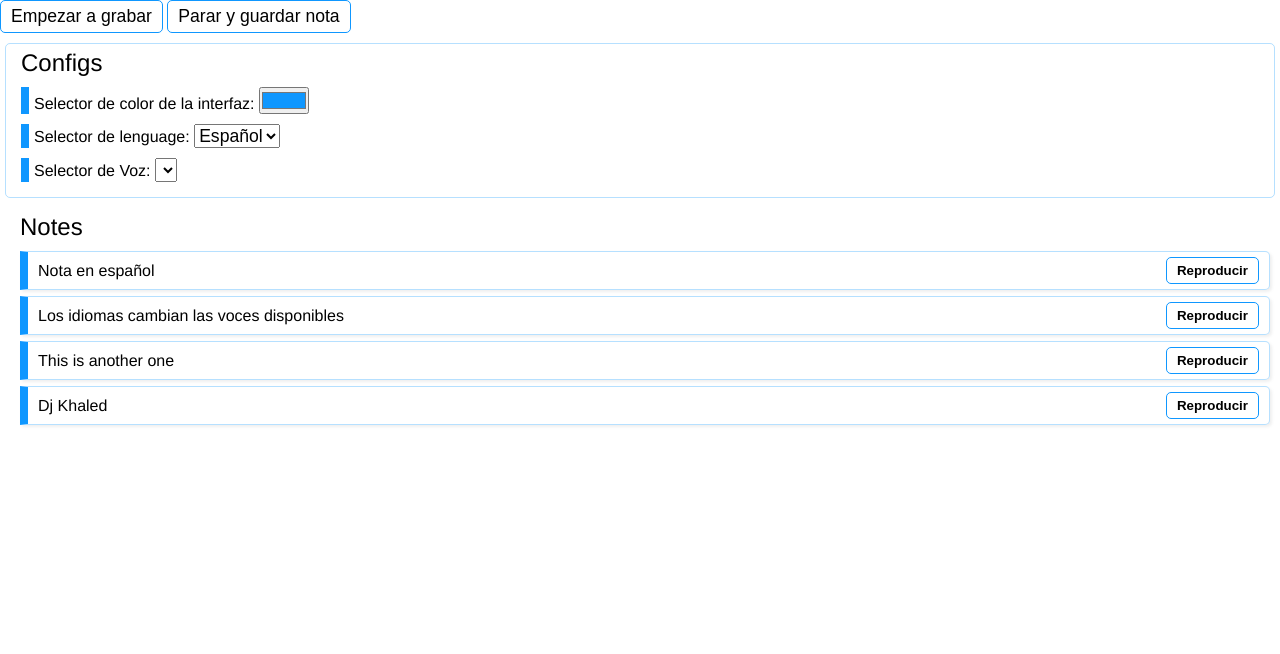
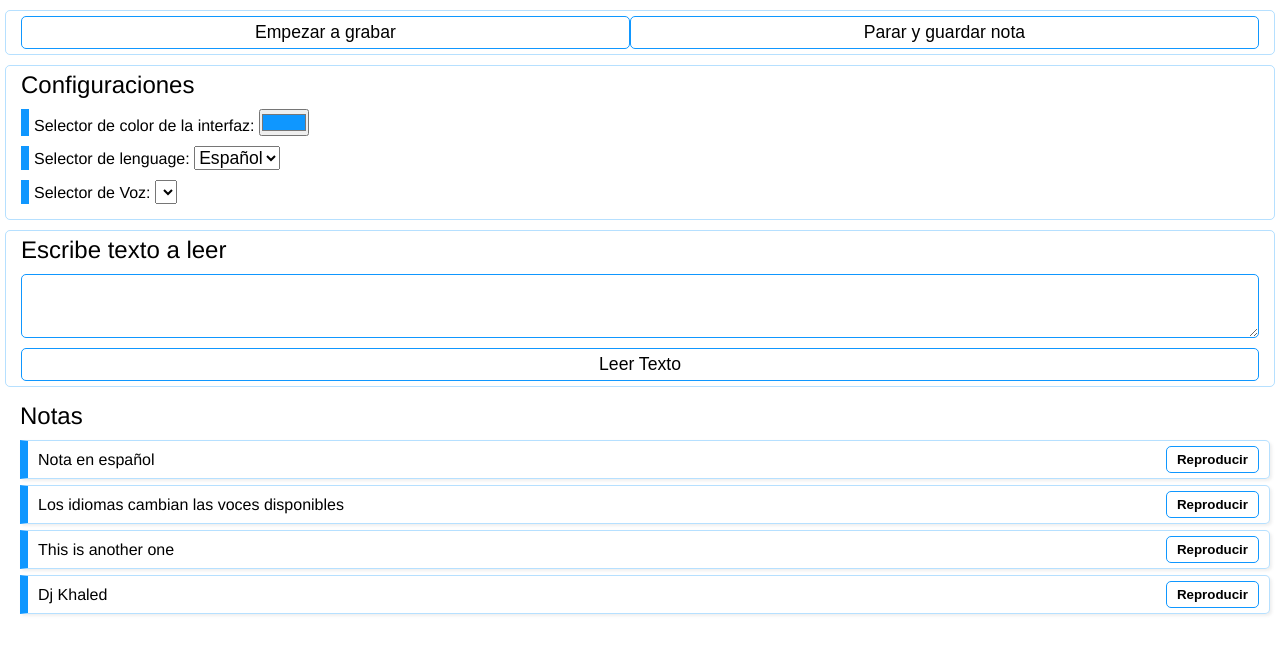
Before and after one commit to pabhoz/SpeechAPIs, a website: page index.html in a window 1280 px wide. Drawn offline with Linux system fonts and the light colour scheme.

Commit message:
Modified stylesheet to prevent error con background color, added text area to be read and part of the layout has been modified
Signed-off-by: Pablo Bejarano <pabhoz@gmail.com>

 On branch master
 Changes to be committed:
	modified:   css/main.css
	modified:   css/main.css.map
	modified:   css/main.scss
	modified:   index.html
	modified:   src/main.js

```diff
--- a/css/main.scss
+++ b/css/main.scss
@@ -19,7 +19,7 @@ body{
         cursor: pointer;
         transition: all 0.2s ease;
         &:hover {
-            background: var(--note-color);
+            background: rgb(var(--note-color));
             color: white;
         }
     }
@@ -35,8 +35,6 @@ body{
 #config{
     display: flex;
     flex-flow: column;
-    border: 1px solid rgba(var(--note-color),0.3);
-    border-radius: 5px;
     div {
         margin-bottom: 10px;
         border-left: 8px solid rgb(var(--note-color));
@@ -46,8 +44,35 @@ body{
         font-size: 110%;
     }
 }
+#textArea {
+    display: flex;
+    flex-flow: column;
+    textarea{
+        font-size: 110%;
+        padding: 15px;
+        border-radius: 5px;
+        border: 1px solid rgb(var(--note-color));
+    }
+    button{
+        margin-top: 10px;
+    }
+}
 
-#config, #notesList {
+#mainActions{
+    display: flex;
+    flex-flow: row;
+    justify-content: space-evenly;
+    button {
+        flex-grow: 1;
+    }
+}
+
+#config, #textArea, #mainActions {
+    border: 1px solid rgba(var(--note-color),0.3);
+    border-radius: 5px;
+}
+
+#config, #notesList, #textArea, #mainActions {
     padding: 5px 15px;
     margin: 10px 5px;
 }
@@ -80,7 +105,7 @@ body{
             font-weight: bold;
             transition: all 0.2s ease;
             &:hover{
-                background: var(--note-color);
+                background: rgb(var(--note-color));
                 color: white;
             }
         }
--- a/index.html
+++ b/index.html
@@ -8,10 +8,12 @@
     <script src="src/entities/Recognition.js"></script>
 </head>
 <body>
-    <button class="actionBtn" onclick="startRecording()">Empezar a grabar</button>
-    <button class="actionBtn" onclick="stopRecording()">Parar y guardar nota</button>
+    <div id="mainActions">
+        <button class="actionBtn" onclick="startRecording()">Empezar a grabar</button>
+        <button class="actionBtn" onclick="stopRecording()">Parar y guardar nota</button>
+    </div>
     <div id="config">
-        <div class="title">Configs</div>
+        <div class="title">Configuraciones</div>
         <div>Selector de color de la interfaz: <input id="appColor" type="color" onchange="setUIColor(this.value)"></div>
         <div>
             Selector de lenguage:
@@ -24,8 +26,13 @@
             Selector de Voz: <select id="voiceSelector" onchange="setVoice(this.value)"></select>
         </div>
     </div>
+    <div id="textArea">
+        <div class="title">Escribe texto a leer</div>
+        <textarea></textarea>
+        <button class="actionBtn" onclick="readTextArea()">Leer Texto</button>
+    </div>
     <div id="notesList">
-        <div class="title">Notes</div>
+        <div class="title">Notas</div>
         <div class="note">
             <div>Nota en español</div><button onclick="readNote(event)">Reproducir</button>
         </div>
--- a/src/main.js
+++ b/src/main.js
@@ -81,6 +81,11 @@ function stopRecording() {
     translator.stop();
 }
 
+function readTextArea() {
+    const content = document.querySelector('#textArea textarea').value;
+    translator.read(content);
+}
+
 function readNote(e) {
     const note = e.target.parentElement;
     const content = note.querySelector('div').innerHTML;
```
Also changed, not shown: css/main.css, 1 other file.
